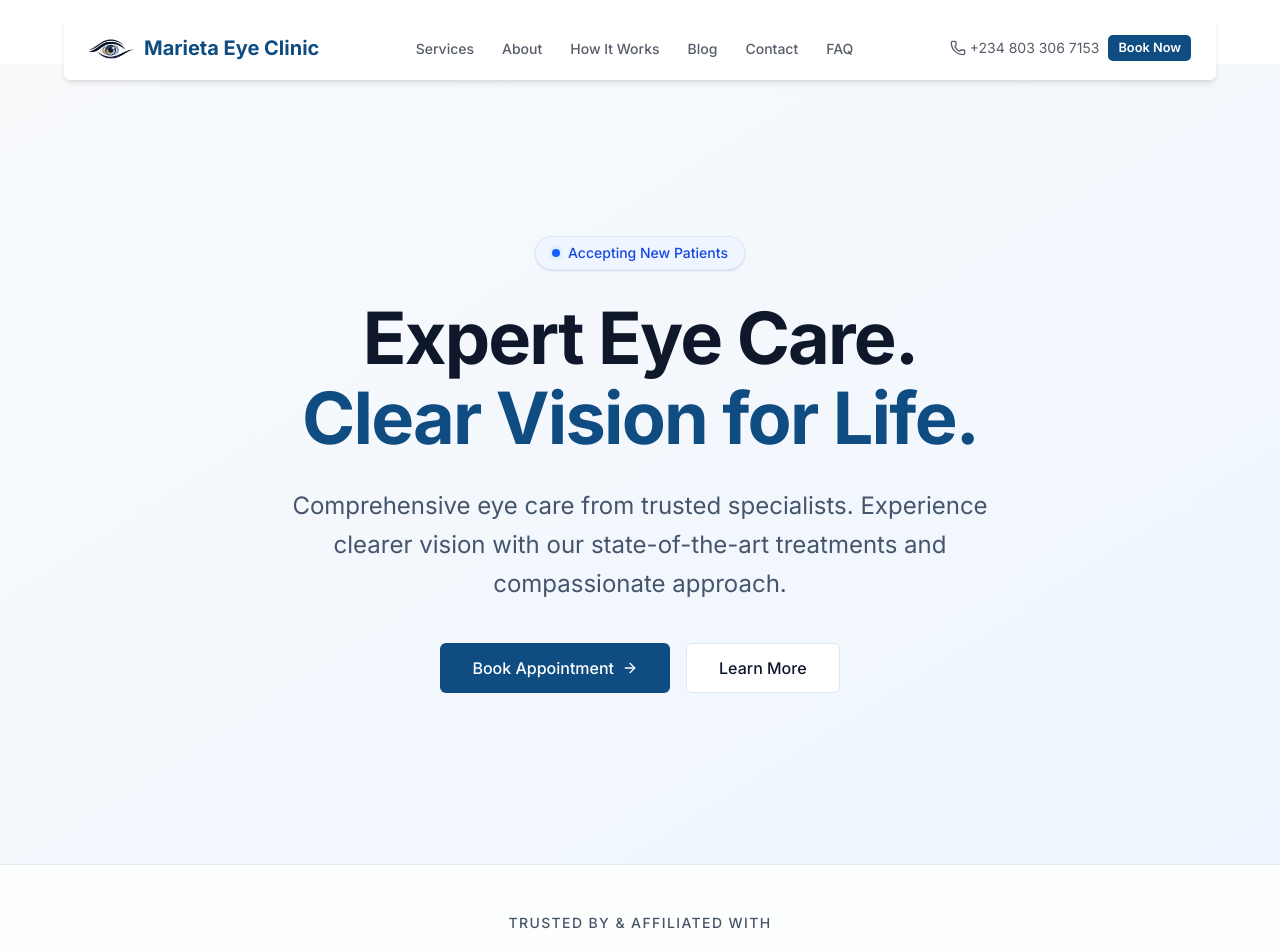
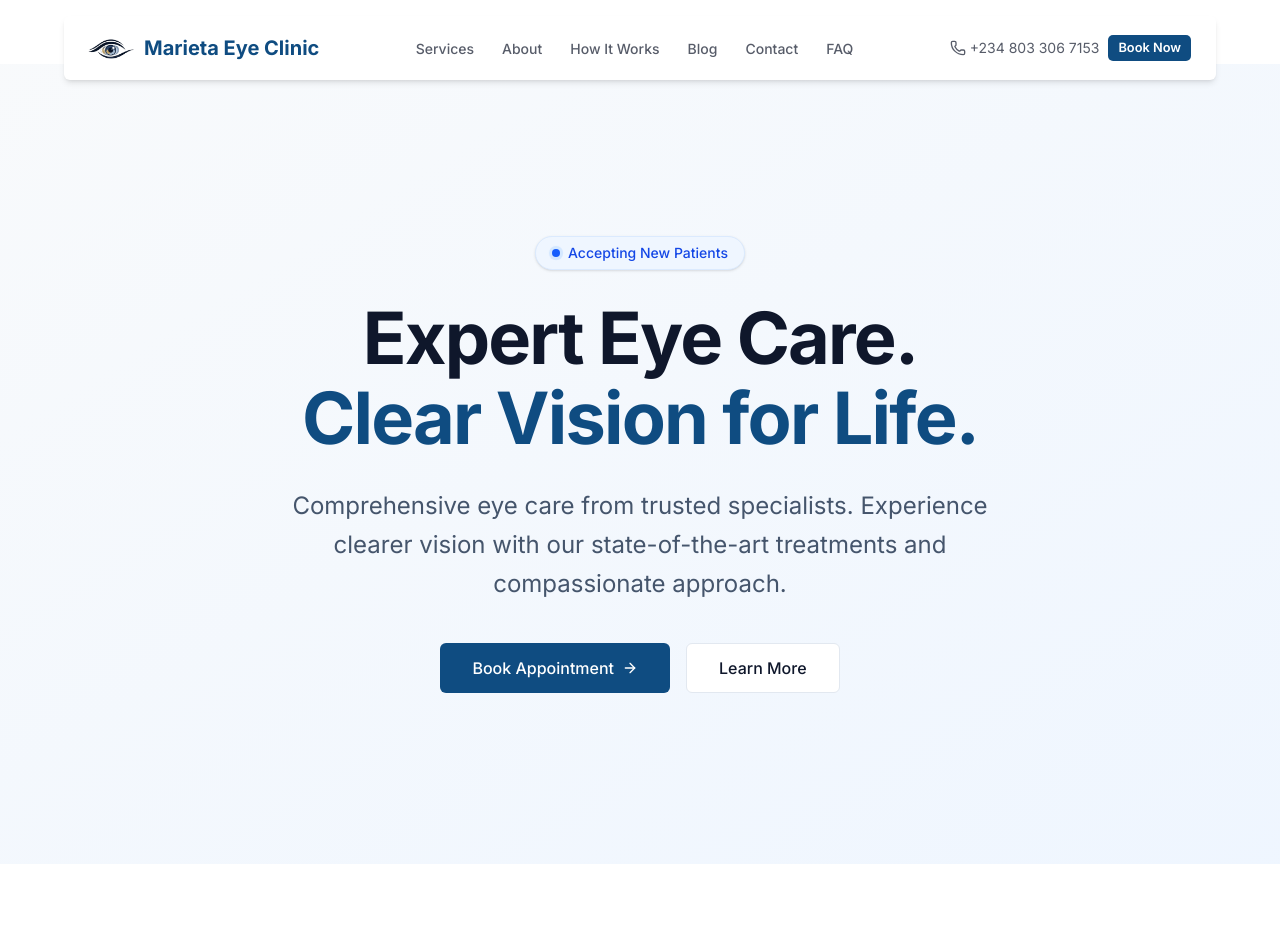
Before and after one commit to Chuzzy99/marieta, a Next.js app: page / in a window 1280 px wide. Shown: the top 952 px of the page. Built offline with nearby package versions, Linux system fonts and the light colour scheme.

Commit message:
Remove trust badges section from homepage

```diff
--- a/app/page.tsx
+++ b/app/page.tsx
@@ -2,7 +2,6 @@ import type { Metadata } from "next";
 import HeroSection from "@/components/pages/home/HeroSection";
 import ServicesGrid from "@/components/pages/home/ServicesGrid";
 import HowItWorksPreview from "@/components/pages/home/HowItWorksPreview";
-import TrustBadges from "@/components/shared/TrustBadges";
 import CTABanner from "@/components/shared/CTABanner";
 import NewsletterSection from "@/components/shared/NewsletterSection";
 
@@ -30,7 +29,6 @@ export default function Home() {
   return (
     <div className="flex flex-col min-h-screen">
       <HeroSection />
-      <TrustBadges />
       <ServicesGrid />
       <HowItWorksPreview />
       <NewsletterSection />
```
